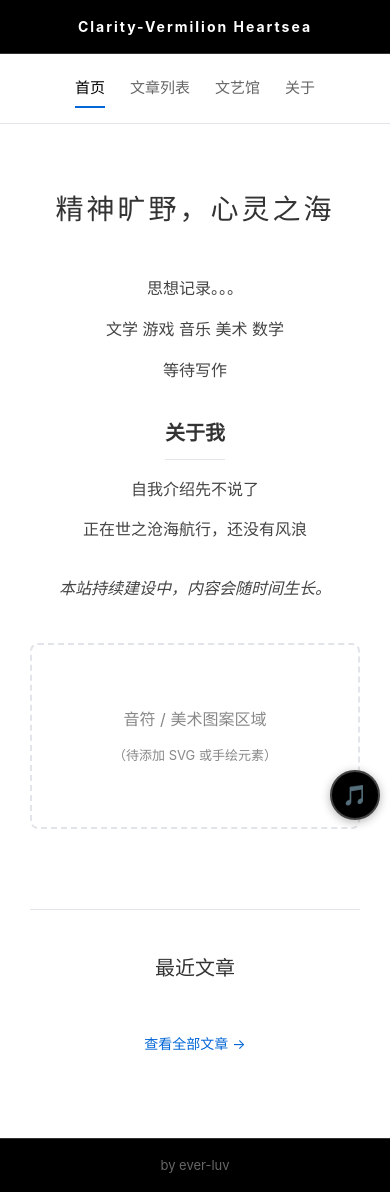
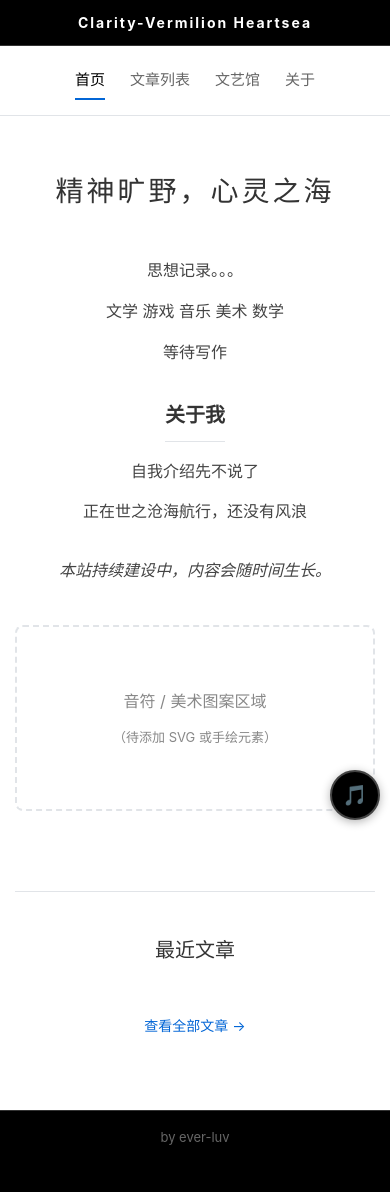
Before and after one commit to ever-luv/ever-luv.github.io, a Jekyll site: the page built from index.html, in a window 390 px wide. Built offline with Jekyll 4.4.1, drawn with Linux system fonts in a browser that asks for light colours; the list of posts is cut into pages by our own code; after the commit the page ends 1164 px from its top, so only the background shows below that.

Commit message:
Adjust padding and media query for responsiveness

```diff
--- a/assets/css/styles.css
+++ b/assets/css/styles.css
@@ -33,7 +33,7 @@ a:hover { color: #0256cc; }
     background-color: #000;
     color: #fff;
     border-bottom: 1px solid #333;
-    padding: 12px 0;
+    padding: 8px 0;
     text-align: center;
 }
 
@@ -52,6 +52,7 @@ a:hover { color: #0256cc; }
     border-bottom: 1px solid #e1e4e8;
     padding: 15px 0;
     text-align: center;
+    box-shadow: 0 1px 3px rgba(0,0,0,0.05);
 }
 
 .main-nav-bar .container {
@@ -80,7 +81,7 @@ a:hover { color: #0256cc; }
 .main-content {
     flex: 1;
     background-color: #fff;
-    padding: 40px 30px;
+    padding: 30px 15px;
     text-align: center;
 }
 
@@ -582,8 +583,8 @@ a:hover { color: #0256cc; }
 .about-links a { color: #0366d6; }
 
 /* ========== 响应式 ========== */
-@media (max-width: 768px) {
-    .container { padding: 0 15px; }
+@media (max-width: 1100px) {
+    .container { padding: 0 10px; }
 
     .main-nav-bar .container { gap: 25px; }
 
```
